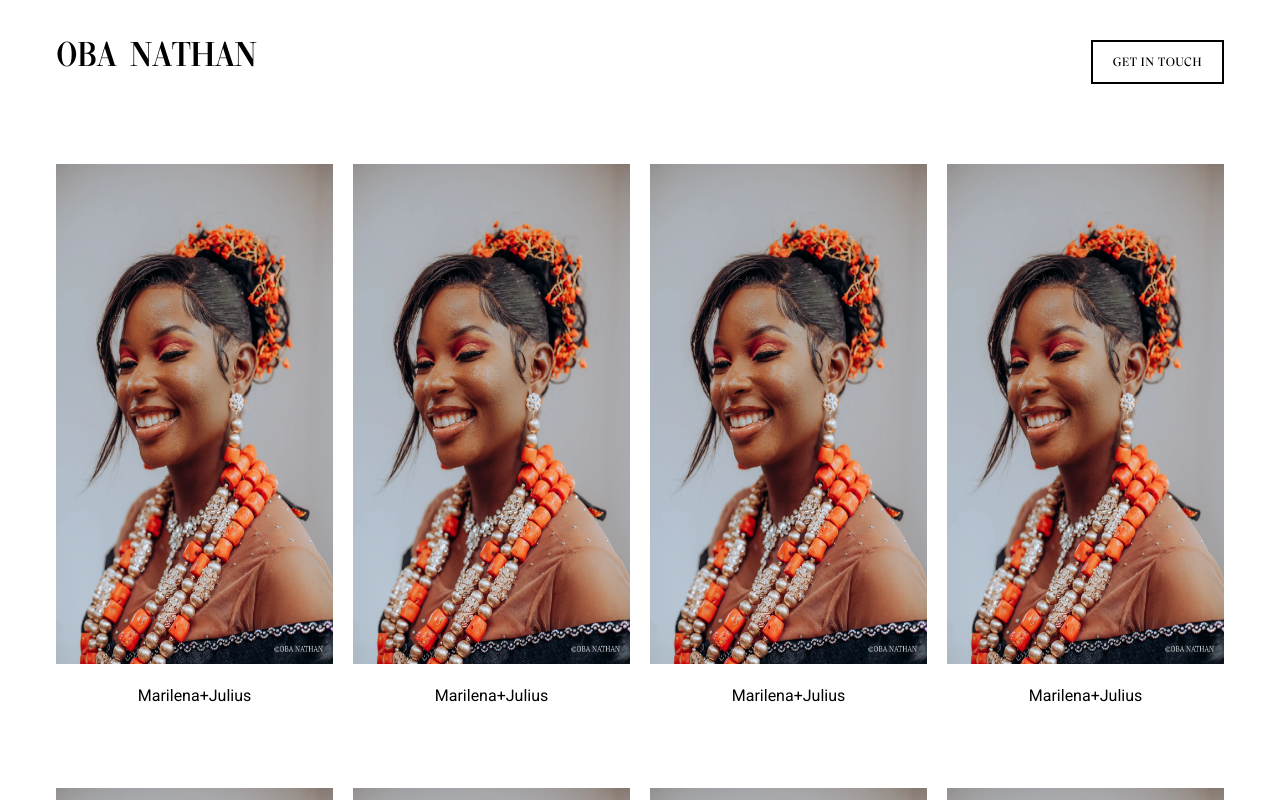
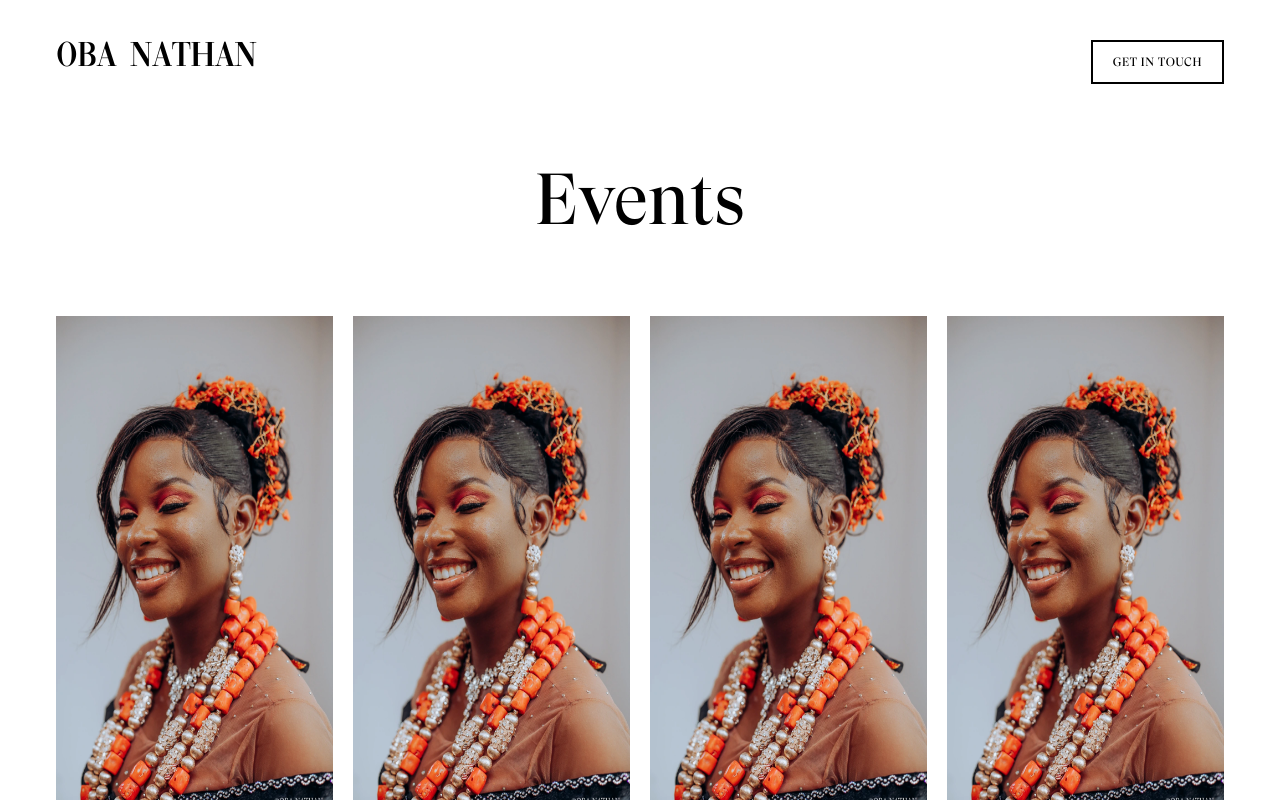
Before and after one commit to HenryAgu/Oba-Nathan, a Next.js app: page /events in a window 1280 px wide. Shown: the top 800 px of the page. Built offline with nearby package versions, Linux system fonts and the light colour scheme; a web font is replaced by a local one.

Commit message:
feat: new section

```diff
--- a/src/app/events/page.tsx
+++ b/src/app/events/page.tsx
@@ -70,6 +70,9 @@ const EventPage = () => {
           </button>
         </Link>
       </div>
+      <div className="mt-20 text-center">
+        <h1 className={`${gtSuperDisplay.className} text-4xl lg:text-7xl`}>Events</h1>
+      </div>
       <div className="my-10 md:my-20 grid grid-cols-1 md:grid-cols-4 gap-x-5 gap-y-10 md:gap-y-20">
         {photoGallery.map((photo, index) => (
           <div className="group flex flex-col gap-y-5" key={index}>
```
